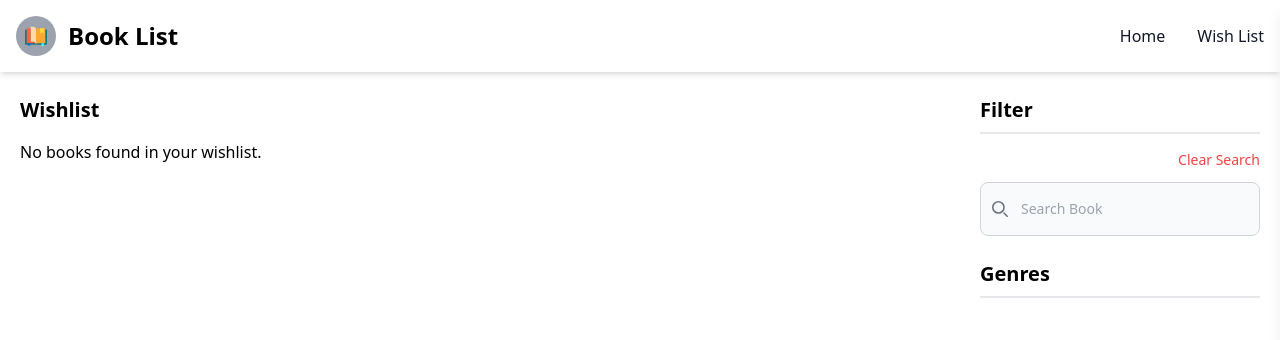
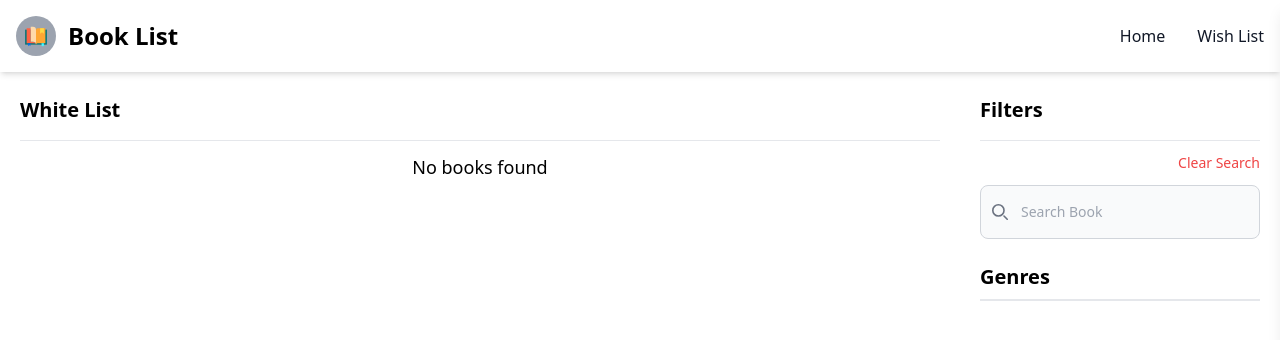
Before and after one commit to TahirAhmad01/BookFinderApp, a React (Vite) app: page /wishlist in a window 1280 px wide. Shown: the top 340 px of the page. Built offline with nearby package versions, Linux system fonts and the light colour scheme.

Commit message:
update white list page

```diff
--- a/src/components/DesktopFilters.jsx
+++ b/src/components/DesktopFilters.jsx
@@ -9,11 +9,14 @@ const DesktopFilters = ({
   loading,
   uniqueGenres,
   selectedGenre,
+  page,
   handleGenreChange,
 }) => {
   return (
     <div className="md:col-span-4 lg:col-span-3 hidden md:block">
-      <div className="pt-3 pb-4 text-xl font-semibold border-b mb-3">Filters</div>
+      <div className="pt-3 pb-4 text-xl font-semibold border-b mb-3">
+        Filters
+      </div>
       <SearchInput
         value={searchTerm}
         onChange={handleSearchChange}
@@ -31,7 +34,11 @@ const DesktopFilters = ({
                 type="checkbox"
                 value={genre}
                 onChange={handleGenreChange}
-                checked={selectedGenre === genre}
+                checked={
+                  page == "whitelist"
+                    ? selectedGenre.includes(genre)
+                    : selectedGenre === genre
+                }
                 className="w-4 h-4 text-blue-600 bg-gray-100 border-gray-300 rounded focus:ring-blue-500"
               />
               <label
--- a/src/components/MobileFilterDrawer.jsx
+++ b/src/components/MobileFilterDrawer.jsx
@@ -11,6 +11,7 @@ const MobileFilterDrawer = ({
   loading,
   uniqueGenres,
   selectedGenre,
+  page,
   handleGenreChange,
 }) => {
   return (
@@ -39,7 +40,11 @@ const MobileFilterDrawer = ({
                 type="checkbox"
                 value={genre}
                 onChange={handleGenreChange}
-                checked={selectedGenre === genre}
+                checked={
+                  page == "whitelist"
+                    ? selectedGenre.includes(genre)
+                    : selectedGenre === genre
+                }
                 className="w-4 h-4 text-blue-600 bg-gray-100 border-gray-300 rounded focus:ring-blue-500"
               />
               <label
--- a/src/pages/WishlistPage.jsx
+++ b/src/pages/WishlistPage.jsx
@@ -1,7 +1,8 @@
 import React, { useState, useEffect } from "react";
-import BookCard from "../components/BookCard";
-import Pagination from "../components/Pagination";
-import SearchInput from "../components/shared/SearchInput";
+import BookList from "../components/BookList";
+import DesktopFilters from "../components/DesktopFilters";
+import MobileFilterDrawer from "../components/MobileFilterDrawer";
+import { FaFilter } from "react-icons/fa6";
 
 const WishlistPage = ({ wishlist, onWishlistToggle }) => {
   const [filteredWishlist, setFilteredWishlist] = useState([]);
@@ -9,12 +10,15 @@ const WishlistPage = ({ wishlist, onWishlistToggle }) => {
   const [currentPage, setCurrentPage] = useState(1);
   const [totalPages, setTotalPages] = useState(1);
   const [selectedGenres, setSelectedGenres] = useState([]);
+  const [loading, setLoading] = useState(false);
+  const [isDrawerOpen, setIsDrawerOpen] = useState(false);
 
   useEffect(() => {
     filterWishlist();
   }, [searchTerm, selectedGenres, wishlist, currentPage]);
 
   const filterWishlist = () => {
+    setLoading(true);
     const searchTermLower = searchTerm.toLowerCase();
     const filtered = wishlist.filter(
       (book) =>
@@ -36,6 +40,7 @@ const WishlistPage = ({ wishlist, onWishlistToggle }) => {
         currentPage * itemsPerPage
       )
     );
+    setLoading(false);
   };
 
   const removeBrowsingPrefix = (genre) =>
@@ -62,70 +67,61 @@ const WishlistPage = ({ wishlist, onWishlistToggle }) => {
     ),
   ].sort();
 
+  const toggleDrawer = () => {
+    setIsDrawerOpen(!isDrawerOpen);
+  };
+
+  const clearSearch = () => {
+    setSearchTerm("");
+    setCurrentPage(1);
+  };
+
   return (
     <div>
+      <MobileFilterDrawer
+        isOpen={isDrawerOpen}
+        toggleDrawer={toggleDrawer}
+        searchTerm={searchTerm}
+        handleSearchChange={handleSearchChange}
+        clearSearch={clearSearch}
+        loading={loading}
+        uniqueGenres={uniqueGenres}
+        selectedGenres={selectedGenres}
+        handleGenreChange={handleGenreChange}
+      />
       <div className="md:grid grid-cols-12 gap-10">
         <div className="md:col-span-9 col-span-12">
-          <div className="flex gap-3 flex-wrap">
-            <div>
-              <div className="font-semibold pt-3 pb-4 text-xl">Wishlist</div>
-              {filteredWishlist.length === 0 ? (
-                <p>No books found in your wishlist.</p>
-              ) : (
-                <div>
-                  <div className="grid lg:grid-cols-2 grid-cols-1 gap-3 justify-items-center pb-3">
-                    {filteredWishlist.map((book) => (
-                      <BookCard
-                        book={book}
-                        key={book.id}
-                        isWishlisted={true}
-                        onWishlistToggle={onWishlistToggle}
-                      />
-                    ))}
-                  </div>
-                  {totalPages > 1 && (
-                    <Pagination
-                      currentPage={currentPage}
-                      totalPages={totalPages}
-                      onPageChange={setCurrentPage}
-                    />
-                  )}
-                </div>
-              )}
+          <div className="flex justify-between items-center mb-3 border-b">
+            <div className="font-semibold pt-3 pb-4 text-xl w-full">
+              White List
             </div>
+            <button
+              onClick={toggleDrawer}
+              className="rounded-md border px-4 py-1 h-10 flex items-center gap-2 md:hidden"
+            >
+              <FaFilter /> Filter
+            </button>
           </div>
+          <BookList
+            books={filteredWishlist}
+            loading={loading}
+            wishlist={wishlist}
+            onWishlistToggle={onWishlistToggle}
+            totalPages={totalPages}
+            currentPage={currentPage}
+            onPageChange={setCurrentPage}
+          />
         </div>
 
-        <div className="col-span-3 hidden md:block">
-          <div className="pt-3 pb-2 mb-4 text-xl font-semibold border-b-2">
-            Filter
-          </div>
-          <SearchInput value={searchTerm} onChange={handleSearchChange} />
-          <div>
-            <div className="pt-6 pb-2 mb-4 text-xl font-semibold border-b-2">
-              Genres
-            </div>
-
-            {uniqueGenres.map((genre, idx) => (
-              <div className="flex items-center mb-4" key={idx}>
-                <input
-                  id={`wishlist-genre-checkbox-${idx}`}
-                  type="checkbox"
-                  value={genre}
-                  onChange={handleGenreChange}
-                  checked={selectedGenres.includes(genre)}
-                  className="w-4 h-4 text-blue-600 bg-gray-100 border-gray-300 rounded focus:ring-blue-500 dark:focus:ring-blue-600 dark:ring-offset-gray-800 focus:ring-2 dark:bg-gray-700 dark:border-gray-600"
-                />
-                <label
-                  htmlFor={`wishlist-genre-checkbox-${idx}`}
-                  className="ms-2 text-xs font-medium text-gray-900 dark:text-gray-300"
-                >
-                  {genre}
-                </label>
-              </div>
-            ))}
-          </div>
-        </div>
+        <DesktopFilters
+          searchTerm={searchTerm}
+          handleSearchChange={handleSearchChange}
+          loading={loading}
+          uniqueGenres={uniqueGenres}
+          selectedGenre={selectedGenres}
+          handleGenreChange={handleGenreChange}
+          page="whitelist"
+        />
       </div>
     </div>
   );
```
